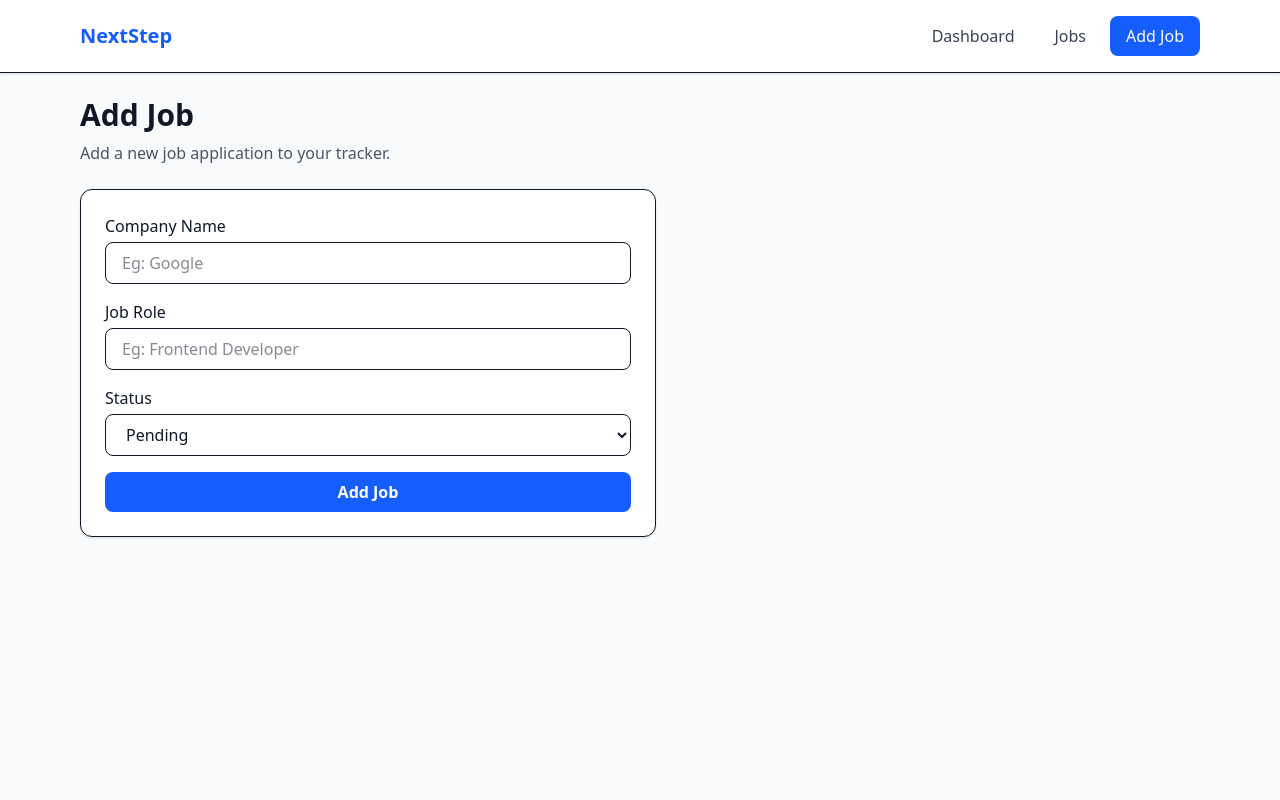
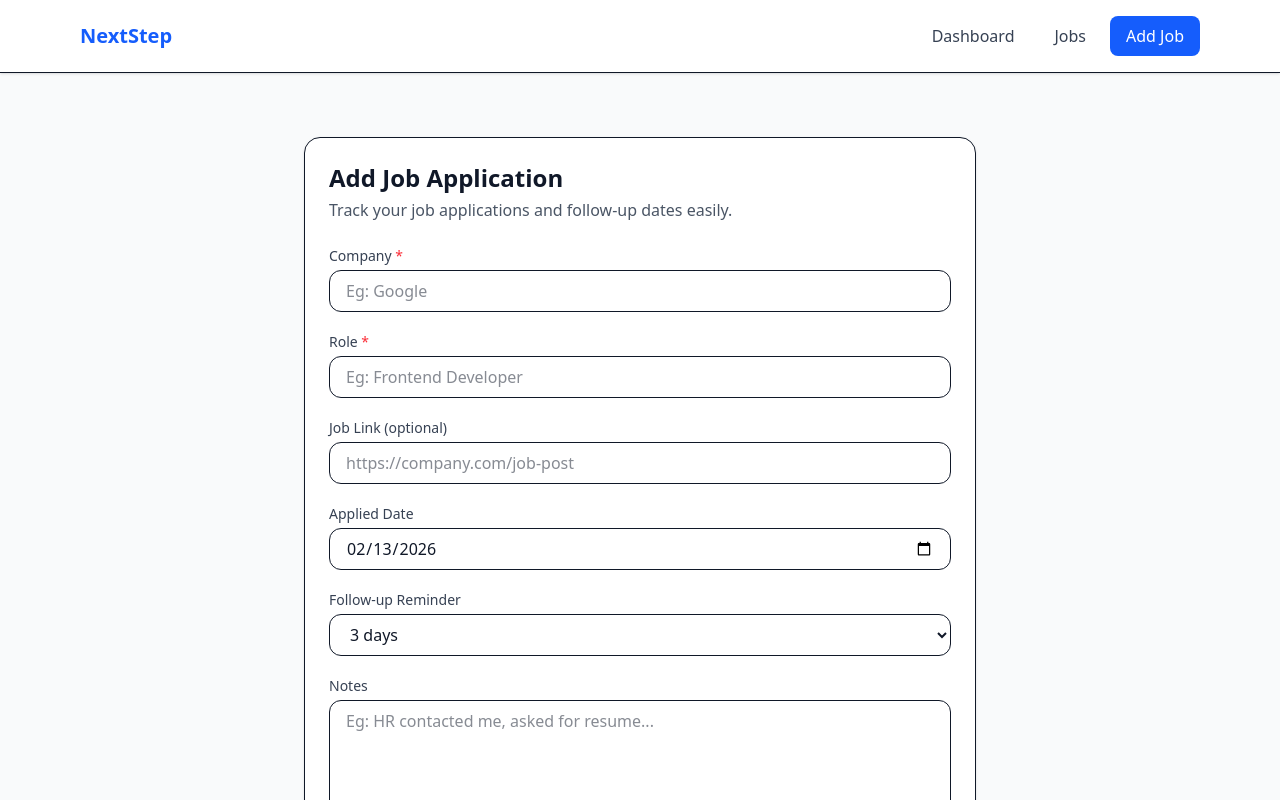
Before and after one commit to fathhima/nextStep, a React (Vite) app: page /add in a window 1280 px wide. Shown: the top 800 px of the page. Built offline with nearby package versions, Linux system fonts and the light colour scheme.

Commit message:
Added job form and save jobs to localStorage

```diff
--- a/src/index.css
+++ b/src/index.css
@@ -1,7 +1,4 @@
 @import "tailwindcss";
-
-@tailwind base;
-@tailwind components;
 @tailwind utilities;
 
 html,
--- a/src/pages/AddJob.jsx
+++ b/src/pages/AddJob.jsx
@@ -1,47 +1,188 @@
+// src/pages/AddJob.jsx
+
+import { useState } from "react";
+import { useNavigate } from "react-router-dom";
+import { getJobs, saveJobs } from "../utils/storage";
+
 export default function AddJob() {
+  const navigate = useNavigate();
+
+  const today = new Date().toISOString().split("T")[0];
+
+  const [formData, setFormData] = useState({
+    company: "",
+    role: "",
+    link: "",
+    appliedDate: today,
+    followUpDays: "3",
+    notes: "",
+  });
+
+  const handleChange = (e) => {
+    setFormData((prev) => ({
+      ...prev,
+      [e.target.name]: e.target.value,
+    }));
+  };
+
+  const handleSubmit = (e) => {
+    e.preventDefault();
+
+    if (!formData.company.trim() || !formData.role.trim()) {
+      alert("Company and Role are required!");
+      return;
+    }
+
+    const appliedDateObj = new Date(formData.appliedDate);
+    const followUpDaysNum = Number(formData.followUpDays);
+
+    const followUpDateObj = new Date(appliedDateObj);
+    followUpDateObj.setDate(appliedDateObj.getDate() + followUpDaysNum);
+
+    const job = {
+      id: crypto.randomUUID ? crypto.randomUUID() : Date.now(),
+      company: formData.company.trim(),
+      role: formData.role.trim(),
+      link: formData.link.trim(),
+      appliedDate: formData.appliedDate,
+      followUpDays: followUpDaysNum,
+      followUpDate: followUpDateObj.toISOString().split("T")[0],
+      notes: formData.notes.trim(),
+      status: "Applied",
+      createdAt: new Date().toISOString(),
+    };
+
+    const existingJobs = getJobs();
+    const updatedJobs = [job, ...existingJobs];
+
+    saveJobs(updatedJobs);
+
+    navigate("/jobs");
+  };
+
   return (
-        <div>
-            <h2 className="text-3xl font-bold mb-2">Add Job</h2>
+    <div className="min-h-[80vh] flex items-start justify-center px-4 py-10">
+      <div className="w-full max-w-2xl bg-white border shadow-sm rounded-2xl p-6">
+        <h2 className="text-2xl font-bold text-gray-900 mb-1">
+          Add Job Application
+        </h2>
         <p className="text-gray-600 mb-6">
-                Add a new job application to your tracker.
+          Track your job applications and follow-up dates easily.
         </p>
 
-            <form className="bg-white p-6 rounded-xl shadow-sm border max-w-xl">
-                <div className="mb-4">
-                    <label className="block font-medium mb-1">Company Name</label>
+        <form onSubmit={handleSubmit} className="space-y-5">
+          {/* Company */}
+          <div>
+            <label className="block text-sm font-medium text-gray-700 mb-1">
+              Company <span className="text-red-500">*</span>
+            </label>
             <input
               type="text"
+              name="company"
+              value={formData.company}
+              onChange={handleChange}
               placeholder="Eg: Google"
-                        className="w-full border rounded-lg px-4 py-2 focus:outline-none focus:ring-2 focus:ring-blue-500"
+              className="w-full border rounded-xl px-4 py-2 focus:outline-none focus:ring-2 focus:ring-blue-500"
+              required
             />
           </div>
 
-                <div className="mb-4">
-                    <label className="block font-medium mb-1">Job Role</label>
+          {/* Role */}
+          <div>
+            <label className="block text-sm font-medium text-gray-700 mb-1">
+              Role <span className="text-red-500">*</span>
+            </label>
             <input
               type="text"
+              name="role"
+              value={formData.role}
+              onChange={handleChange}
               placeholder="Eg: Frontend Developer"
-                        className="w-full border rounded-lg px-4 py-2 focus:outline-none focus:ring-2 focus:ring-blue-500"
+              className="w-full border rounded-xl px-4 py-2 focus:outline-none focus:ring-2 focus:ring-blue-500"
+              required
             />
           </div>
 
-                <div className="mb-4">
-                    <label className="block font-medium mb-1">Status</label>
-                    <select className="w-full border rounded-lg px-4 py-2 focus:outline-none focus:ring-2 focus:ring-blue-500">
-                        <option value="pending">Pending</option>
-                        <option value="interview">Interview</option>
-                        <option value="rejected">Rejected</option>
-                        <option value="selected">Selected</option>
+          {/* Link */}
+          <div>
+            <label className="block text-sm font-medium text-gray-700 mb-1">
+              Job Link (optional)
+            </label>
+            <input
+              type="url"
+              name="link"
+              value={formData.link}
+              onChange={handleChange}
+              placeholder="https://company.com/job-post"
+              className="w-full border rounded-xl px-4 py-2 focus:outline-none focus:ring-2 focus:ring-blue-500"
+            />
+          </div>
+
+          {/* Applied Date */}
+          <div>
+            <label className="block text-sm font-medium text-gray-700 mb-1">
+              Applied Date
+            </label>
+            <input
+              type="date"
+              name="appliedDate"
+              value={formData.appliedDate}
+              onChange={handleChange}
+              className="w-full border rounded-xl px-4 py-2 focus:outline-none focus:ring-2 focus:ring-blue-500"
+            />
+          </div>
+
+          {/* Follow Up Days */}
+          <div>
+            <label className="block text-sm font-medium text-gray-700 mb-1">
+              Follow-up Reminder
+            </label>
+            <select
+              name="followUpDays"
+              value={formData.followUpDays}
+              onChange={handleChange}
+              className="w-full border rounded-xl px-4 py-2 bg-white focus:outline-none focus:ring-2 focus:ring-blue-500"
+            >
+              <option value="3">3 days</option>
+              <option value="5">5 days</option>
+              <option value="7">7 days</option>
             </select>
           </div>
 
+          {/* Notes */}
+          <div>
+            <label className="block text-sm font-medium text-gray-700 mb-1">
+              Notes
+            </label>
+            <textarea
+              name="notes"
+              value={formData.notes}
+              onChange={handleChange}
+              placeholder="Eg: HR contacted me, asked for resume..."
+              rows="4"
+              className="w-full border rounded-xl px-4 py-2 focus:outline-none focus:ring-2 focus:ring-blue-500 resize-none"
+            />
+          </div>
+
+          {/* Buttons */}
+          <div className="flex flex-col sm:flex-row gap-3 pt-2">
             <button
               type="submit"
-                    className="w-full bg-blue-600 text-white py-2 rounded-lg font-semibold hover:bg-blue-700 transition"
+              className="w-full sm:w-auto flex-1 bg-blue-600 text-white py-2.5 rounded-xl font-semibold hover:bg-blue-700 transition"
             >
-                    Add Job
+              Save Job
             </button>
+
+            <button
+              type="button"
+              onClick={() => navigate("/jobs")}
+              className="w-full sm:w-auto flex-1 bg-gray-100 text-gray-800 py-2.5 rounded-xl font-semibold hover:bg-gray-200 transition"
+            >
+              Cancel
+            </button>
+          </div>
         </form>
+      </div>
     </div>
   );
 }
```
Lines whose indentation alone changed are shown as unchanged.
